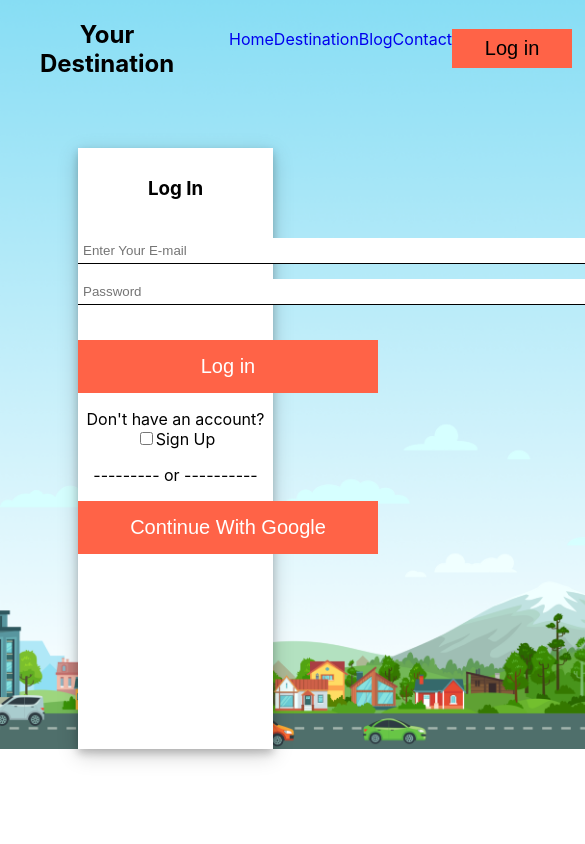
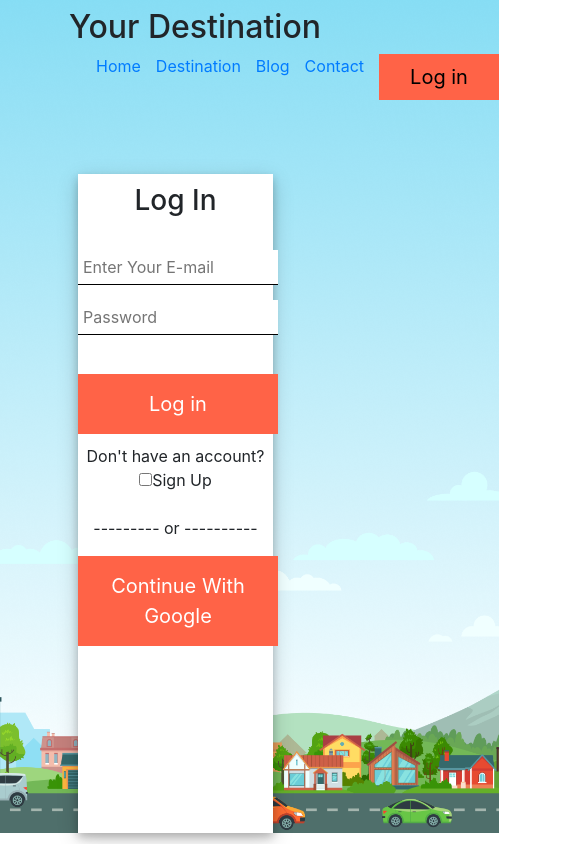
Before and after one commit to smashfakuddin/your-destination, a React (Create React App) app: page /login in a window 390 px wide. Shown: the whole page, 585 px wide, since content can reach past the window. Built offline with nearby package versions, Linux system fonts and the light colour scheme.

Commit message:
another commit

```diff
--- a/package.json
+++ b/package.json
@@ -6,8 +6,10 @@
     "@testing-library/jest-dom": "^5.11.9",
     "@testing-library/react": "^11.2.5",
     "@testing-library/user-event": "^12.8.3",
+    "bootstrap": "^4.6.0",
     "firebase": "^8.3.1",
     "react": "^17.0.1",
+    "react-bootstrap": "^1.5.2",
     "react-dom": "^17.0.1",
     "react-router-dom": "^5.2.0",
     "react-scripts": "4.0.3",
--- a/public/index.html
+++ b/public/index.html
@@ -15,6 +15,12 @@
       user's mobile device or desktop. See https://developers.google.com/web/fundamentals/web-app-manifest/
     -->
     <link rel="manifest" href="%PUBLIC_URL%/manifest.json" />
+    <link
+  rel="stylesheet"
+  href="https://cdn.jsdelivr.net/npm/bootstrap@4.6.0/dist/css/bootstrap.min.css"
+  integrity="sha384-B0vP5xmATw1+K9KRQjQERJvTumQW0nPEzvF6L/Z6nronJ3oUOFUFpCjEUQouq2+l"
+  crossorigin="anonymous"
+/>
     <!--
       Notice the use of %PUBLIC_URL% in the tags above.
       It will be replaced with the URL of the `public` folder during the build.
--- a/src/App.js
+++ b/src/App.js
@@ -9,7 +9,6 @@ import {
   BrowserRouter as Router,
   Switch,
   Route,
-  Link
 } from "react-router-dom";
 import PrivateRoute from './components/PrivateRoute/PrivateRoute';
 
--- a/src/components/Destination/Destination.css
+++ b/src/components/Destination/Destination.css
@@ -36,3 +36,13 @@
     background-color: white;
     box-shadow: 0 4px 8px 0 rgba(0, 0, 0, 0.2), 0 6px 20px 0 rgba(0, 0, 0, 0.19);
 }
+
+.searched-cart {
+    margin-left: 30px;
+    width: 315px;
+    background-color: tomato;
+    color: white;
+    text-align: start;
+    padding-left: 15px;
+    border-radius: 10px;
+}
--- a/src/components/Destination/Destination.js
+++ b/src/components/Destination/Destination.js
@@ -26,7 +26,7 @@ const Destination = () => {
     const [show, setShow] = useState(true);
     const onClick = () => setShow(false);
     return (
-        <div className='destination'>
+        <div className='destination'>{show ?
             <div className='destination-form' action="">
                 <label htmlFor="from">Pick From</label>
                 <input className='destination-input' type="text" name='from' /> <br />
@@ -34,25 +34,31 @@ const Destination = () => {
                 <input className='destination-input' type="text" name="to" id="" />
                 <br />
                 <button className='main-button' onClick={onClick}>Search</button>
-            </div>
+            </div> : null}
+            { show ? null :
+                <div className='searched-cart'>
+                    <h2>Mirpur 1</h2>
+                    <h2>Dhanmondi</h2>
+                </div>
+            }
             {
                 show ? null :
                     <div>
                         <div className='price-cart'>
                             <img width='75' src={image} alt="" />
-                            <h1>{name}</h1>
+                            <h3>{name}</h3>
                             <p><img width='20' src={peopleIcon} alt="" /> 4</p>
                             <h4>$65</h4>
                         </div>
                         <div className='price-cart'>
                             <img width='75' src={image} alt="" />
-                            <h1>{name}</h1>
+                            <h3>{name}</h3>
                             <p><img width='20' src={peopleIcon} alt="" /> 4</p>
                             <h4>$65</h4>
                         </div>
                         <div className='price-cart'>
                             <img width='75' src={image} alt="" />
-                            <h1>{name}</h1>
+                            <h3>{name}</h3>
                             <p><img width='20' src={peopleIcon} alt="" /> 4</p>
                             <h4>$65</h4>
                         </div>
--- a/src/components/Header/Header.css
+++ b/src/components/Header/Header.css
@@ -19,3 +19,15 @@
     background-color: tomato;
     cursor: pointer;
 }
+
+@media screen and (max-width: 800px) {
+    .navbar {
+      flex-direction: column;
+    }
+    .navbar ul li{
+        margin-left: 15px;
+    }
+    .navbar ul{
+        width: 100%;
+    }
+  }
--- a/src/components/Header/Header.js
+++ b/src/components/Header/Header.js
@@ -1,4 +1,4 @@
-import React, { useContext } from 'react';
+import React from 'react';
 import './Header.css';
 import { Link } from 'react-router-dom';
 
--- a/src/components/Home/Home.css
+++ b/src/components/Home/Home.css
@@ -14,7 +14,6 @@
 .cart-container{
     position: relative;
     top: 150px;
-    display: flex;
     justify-content: space-between;
 
 }
--- a/src/components/Home/Home.js
+++ b/src/components/Home/Home.js
@@ -8,9 +8,11 @@ const Home = () => {
 
     return (
         <div className='cart-container'>
+            <div className='row'>
             {
                 data.map(vehicle => <Vehicle vehicle={vehicle}></Vehicle>)
             }
+            </div>
         </div>
     );
 };
--- a/src/components/LogIn/Login.css
+++ b/src/components/LogIn/Login.css
@@ -2,7 +2,7 @@
     width: 50%;
     margin-top: 50px;
     padding-top: 10px;
-    height: 70vh;
+    height: 78vh;
     margin-left: 20%;
     background-color: white;
     box-shadow: 0 4px 8px 0 rgba(0, 0, 0, 0.2), 0 6px 20px 0 rgba(0, 0, 0, 0.19);
@@ -16,10 +16,19 @@
 }
 .main-button{
     border: 0;
-    width: 300px;
+    margin-bottom: 10px;
+    width: 275px;
     padding: 15px;
     background-color: tomato;
     font-size: 20px;
     color: white;
     cursor: pointer;
 }
+@media screen and (max-width: 1000px) {
+    .input{
+        width: 200px;
+    }
+    .main-button{
+        width: 200px;
+    }
+  }
--- a/src/components/Vehicle/Vehicle.js
+++ b/src/components/Vehicle/Vehicle.js
@@ -11,7 +11,7 @@ const Vehicle = (props) => {
     }
     return (
 
-        <div className='cart' onClick={() => vehicle(name)} >
+        <div className='cart col-sm mb-5' onClick={() => vehicle(name)} >
             <img src={image} width='125px' alt="" />
             <h3>{name}</h3>
         </div>
--- a/src/index.js
+++ b/src/index.js
@@ -2,6 +2,7 @@ import React from 'react';
 import ReactDOM from 'react-dom';
 import './index.css';
 import App from './App';
+import 'bootstrap/dist/css/bootstrap.min.css';
 import reportWebVitals from './reportWebVitals';
 
 ReactDOM.render(
```
Also changed, not shown: 2 other files (tests, documents, lock files or other folders).
